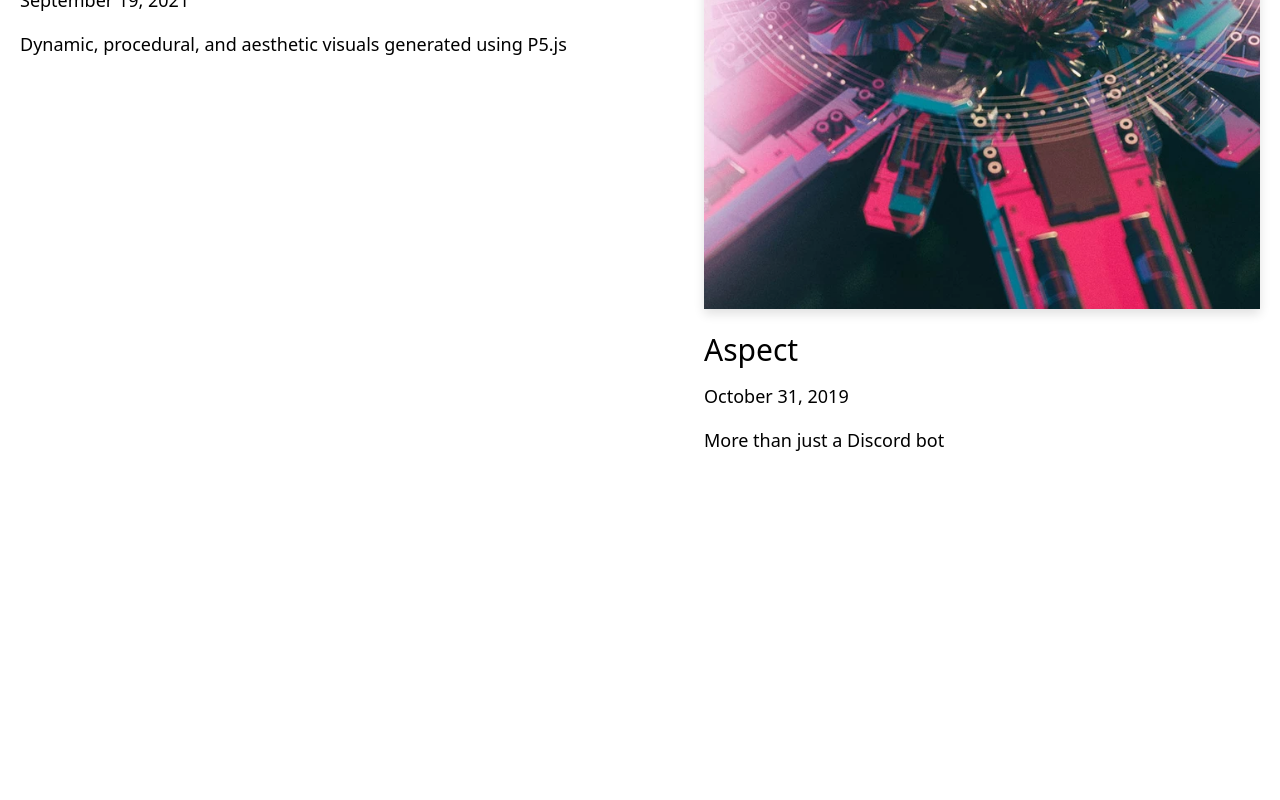
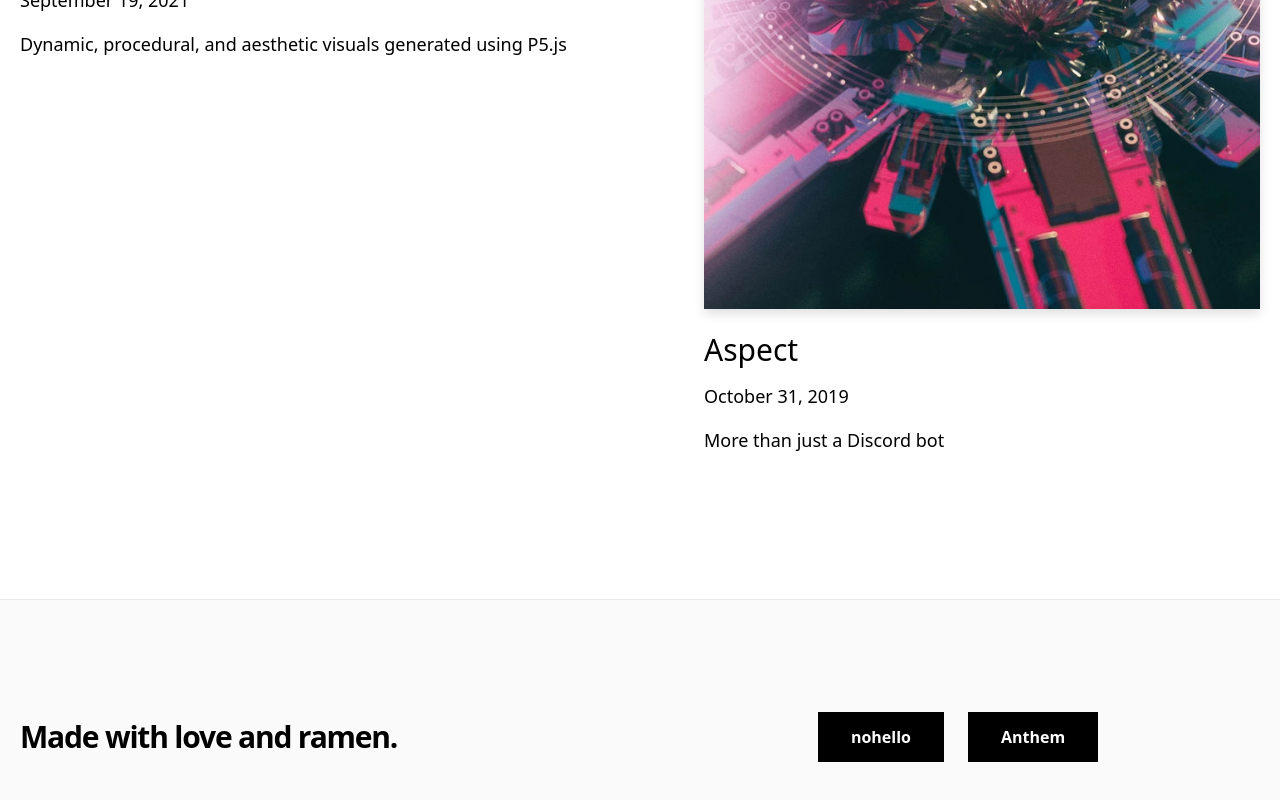
Before and after one commit to PhaseRush/website, a Next.js app: page / in a window 1280 px wide. Shown: the part 1748-2548 px from the top of the page. Before the commit the page ends 2347 px from the top, so only its background shows below. Built offline with nearby package versions, Linux system fonts and the light colour scheme; a small style sheet from the web is missing.

Commit message:
Added footer back

```diff
--- a/_posts/aestheticwalls.mdx
+++ b/_posts/aestheticwalls.mdx
@@ -22,9 +22,9 @@ Click on each header/title to view the visualization. If you have trouble viewin
 
 ### 0. [Double Pendulum](https://phaserush.github.io/wall-engines/double-pendulum/wall.html)
 
-[link](index.html)
+<!-- [link](index.html) -->
 
-The [double pendulum](https://en.wikipedia.org/wiki/Double_pendulum) is a classic chaotic system. [My interpretation](https://github.com/PhaseRush/AestheticWalls/blob/master/src/doublependulum)of it also includes a nice trailing translucent pink dot to track the history of the tip of the second pendulum.
+The [double pendulum](https://en.wikipedia.org/wiki/Double_pendulum) is a classic chaotic system. [My interpretation](https://github.com/PhaseRush/AestheticWalls/blob/master/src/doublependulum) of it also includes a nice trailing translucent pink dot to track the history of the tip of the second pendulum.
 
 
 ### 1. [Starfield](https://github.com/PhaseRush/AestheticWalls/blob/master/src/starfield)
--- a/components/footer.tsx
+++ b/components/footer.tsx
@@ -3,25 +3,31 @@ import { EXAMPLE_PATH } from '../lib/constants'
 
 const Footer = () => {
   return (
-    <footer className="bg-accent-1 border-t border-accent-2">
+    <footer className="border-t bg-accent-1 border-accent-2">
       <Container>
-        <div className="py-28 flex flex-col lg:flex-row items-center">
-          <h3 className="text-4xl lg:text-5xl font-bold tracking-tighter leading-tight text-center lg:text-left mb-10 lg:mb-0 lg:pr-4 lg:w-1/2">
-            Statically Generated with Next.js.
+        <div className="flex flex-col items-center py-28 lg:flex-row">
+          <h3 className="mb-10 text-5xl font-bold leading-tight tracking-tighter text-center lg:text-3xl lg:text-left lg:mb-0 lg:pr-4 lg:w-1/2">
+            Made with love and ramen.
           </h3>
-          <div className="flex flex-col lg:flex-row justify-center items-center lg:pl-4 lg:w-1/2">
+          <div className="flex flex-col items-center justify-center lg:flex-row lg:pl-4 lg:w-1/2">
             <a
-              href="https://nextjs.org/docs/basic-features/pages"
-              className="mx-3 bg-black hover:bg-white hover:text-black border border-black text-white font-bold py-3 px-12 lg:px-8 duration-200 transition-colors mb-6 lg:mb-0"
+              href="https://nohello.net/"
+              className="px-12 py-3 mx-3 mb-6 font-bold text-white transition-colors duration-200 bg-black border border-black hover:bg-white hover:text-black lg:px-8 lg:mb-0"
             >
-              Read Documentation
+              nohello
             </a>
             <a
+              href="https://www.youtube.com/watch?v=J1wSMTWKLao"
+              className="px-12 py-3 mx-3 mb-6 font-bold text-white transition-colors duration-200 bg-black border border-black hover:bg-white hover:text-black lg:px-8 lg:mb-0"
+            >
+              Anthem
+            </a>
+            {/* <a
               href={`https://github.com/vercel/next.js/tree/canary/examples/${EXAMPLE_PATH}`}
               className="mx-3 font-bold hover:underline"
             >
               View on GitHub
-            </a>
+            </a> */}
           </div>
         </div>
       </Container>
--- a/components/layout.tsx
+++ b/components/layout.tsx
@@ -14,7 +14,7 @@ const Layout = ({ preview, children }: Props) => {
       <div className="min-h-screen">
         <main>{children}</main>
       </div>
-      {/* <Footer /> */}
+      <Footer />
     </>
   )
 }
```
